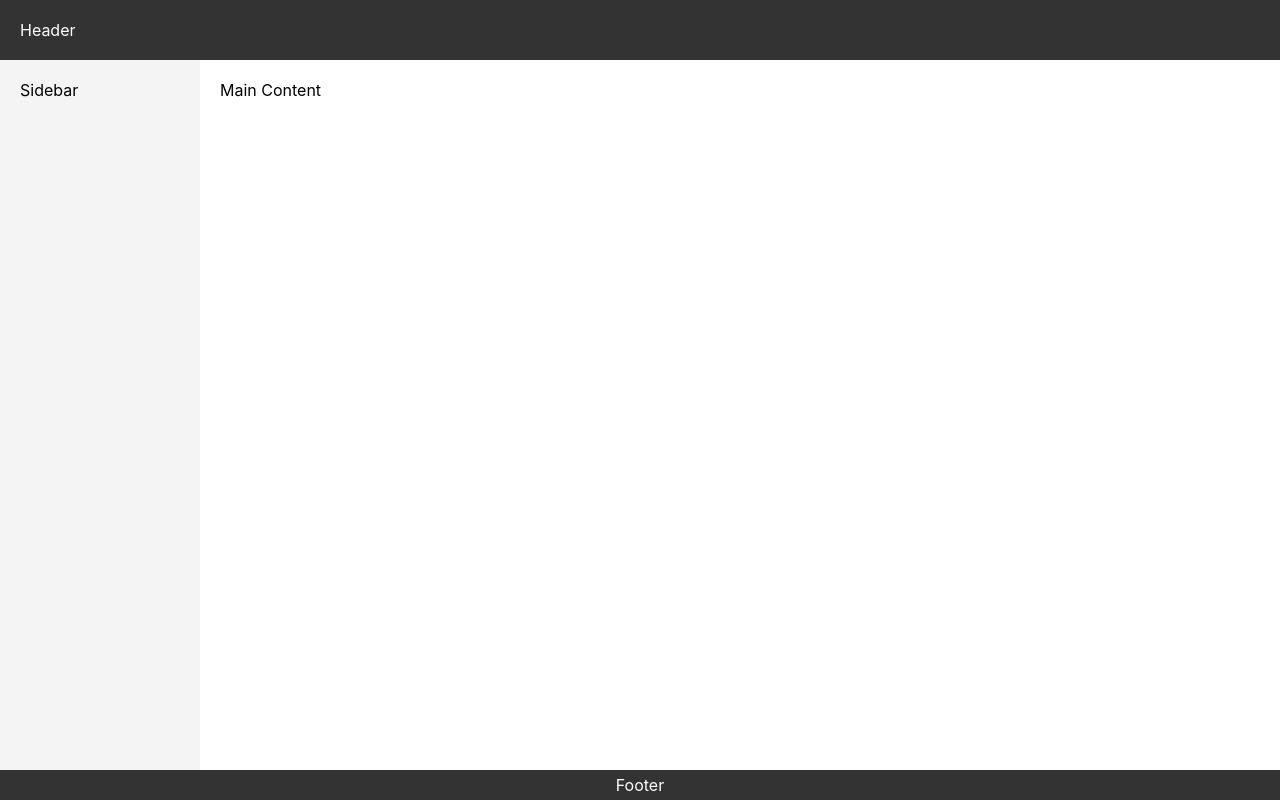
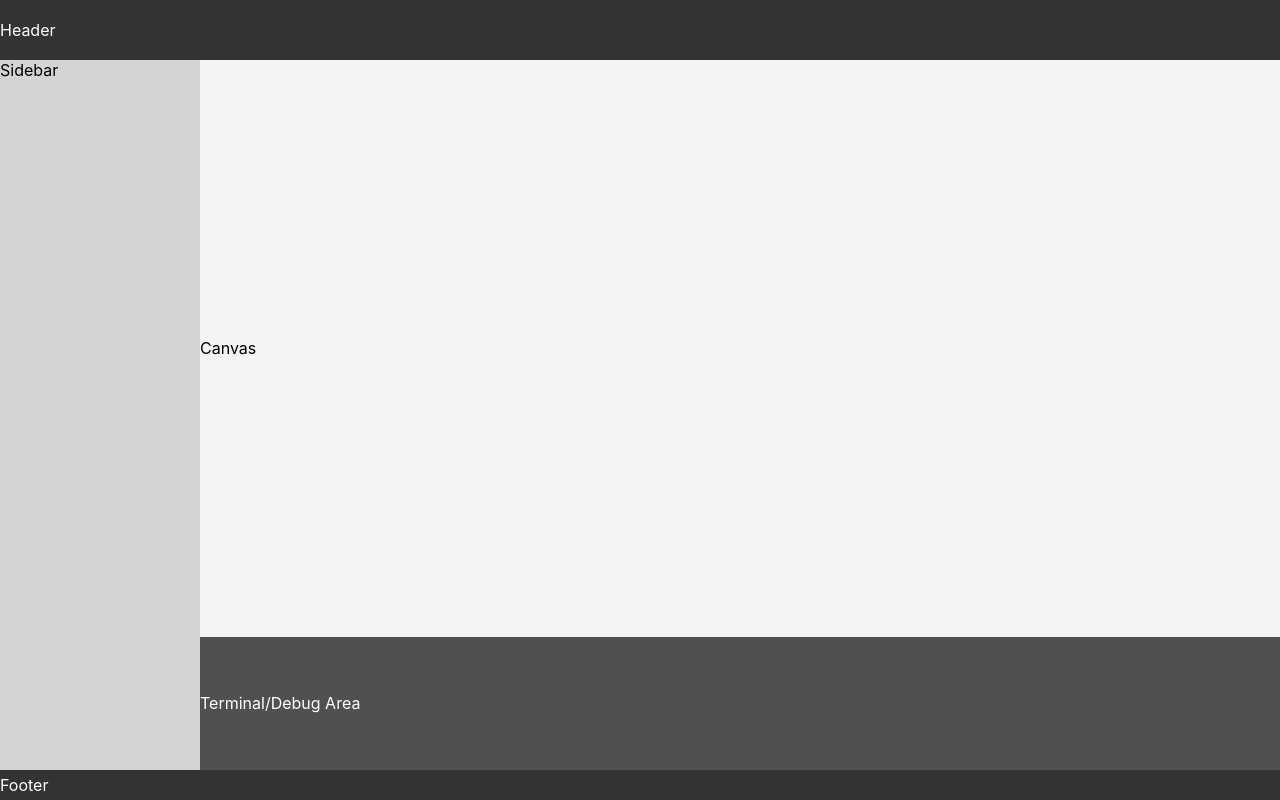
Before and after one commit to cwc020730/NeuralNetworkBuilder, a React (Create React App) app: page / in a window 1280 px wide. Built offline with nearby package versions, Linux system fonts and the light colour scheme.

Commit message:
Add debug-area and canvas for main component

```diff
--- a/src/App.css
+++ b/src/App.css
@@ -4,9 +4,9 @@
       "header header"
       "sidebar main"
       "footer footer";
-  grid-template-rows: 60px 1fr 30px;  /* 高度分配 */
-  grid-template-columns: 200px 1fr;  /* 侧边栏和主内容的宽度 */
-  height: 100vh;  /* 视口高度 */
+  grid-template-rows: 60px 1fr 30px;
+  grid-template-columns: 200px 1fr;
+  height: 100vh;
 }
 
 .header {
@@ -14,21 +14,24 @@
   display: flex;
   justify-content: space-between;
   align-items: center;
-  padding: 0 20px;
   background: #333;
   color: #fff;
 }
 
 .sidebar {
   grid-area: sidebar;
-  background: #f4f4f4;
-  padding: 20px;
+  background: #d4d4d4;
 }
 
 .main {
   grid-area: main;
-  padding: 20px;
+  display: flex;
+  flex-direction: column;
+  justify-content: space-between;
+  align-items: stretch;
   background: #fff;
+  overflow: hidden;
+  height: calc(100vh - 90px);
 }
 
 .footer {
@@ -36,6 +39,23 @@
   background: #333;
   color: #fff;
   display: flex;
-  justify-content: center;
+  justify-content: space-between;
   align-items: center;
 }
+
+.canvas {
+  display: flex;
+  justify-content: space-between;
+  align-items: center;
+  background: #f4f4f4;
+  height: calc(100vh - 150px);
+}
+
+.debug-area {
+  display: flex;
+  justify-content: space-between;
+  align-items: center;
+  background: #505050;
+  color: #fff;
+  height: 150px;
+}
--- a/src/App.js
+++ b/src/App.js
@@ -6,7 +6,14 @@ function App() {
         <div className="app">
             <header className="header">Header</header>
             <aside className="sidebar">Sidebar</aside>
-            <main className="main">Main Content</main>
+            <main className="main">
+                <div className="canvas">
+                    <p>Canvas</p>
+                </div>
+                <div className="debug-area">
+                    <p>Terminal/Debug Area</p>
+                </div>
+            </main>
             <footer className="footer">Footer</footer>
         </div>
     );
```
